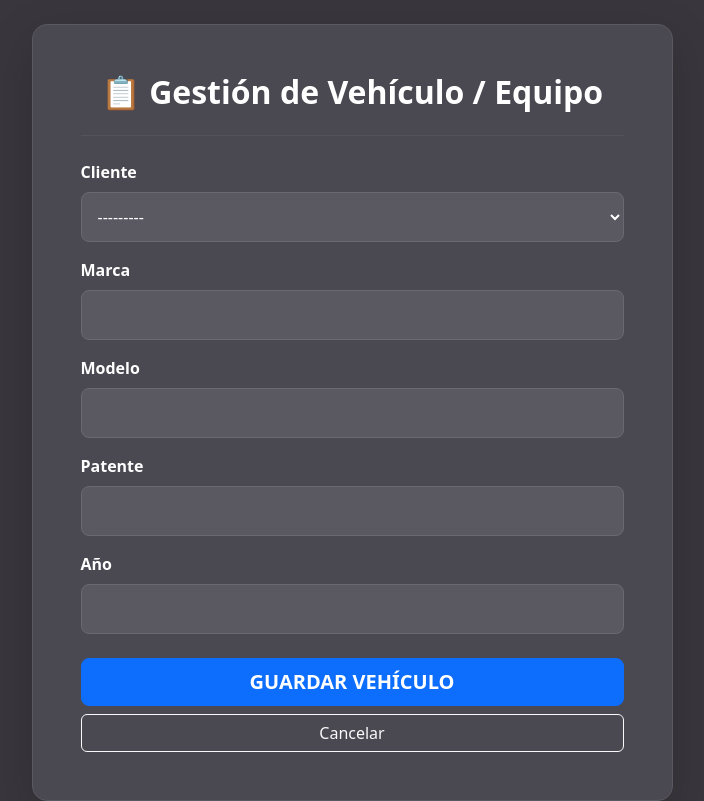
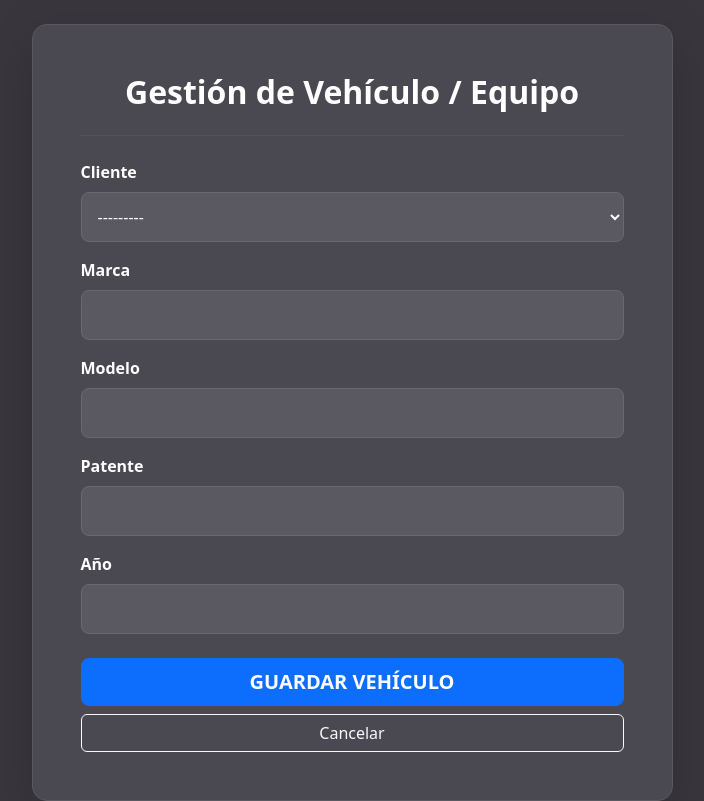
Before and after one commit to Masfos/gestion-cab-systems, a Django app: page /vehiculo/nuevo/ in a window 1280 px wide. Shown: the part 107-908 px from the top of the page, without its empty margins (288-992 px from the left). Run offline with Django 5.2, Linux system fonts and the light colour scheme; the visitor is signed in with stand-in values (Sample User, id 1); data that the repository does not hold is empty.

Commit message:
Ajustes en diseño final de variados menús

```diff
--- a/templates/formulario.html
+++ b/templates/formulario.html
@@ -4,7 +4,7 @@
     <div class="col-md-6">
         <div class="card shadow-lg" style="background-color: #4a4850; border: 1px solid #5a5860; border-radius: 15px; color: white;">
             <div class="card-body p-5">
-                <h2 class="text-center mb-4 fw-bold text-info">✨ {{ titulo }}</h2>
+                <h2 class="text-center mb-4 fw-bold text-info">{{ titulo }}</h2>
                 <hr class="border-secondary mb-4">
 
                 <form method="POST" enctype="multipart/form-data">
--- a/templates/vehiculo_form.html
+++ b/templates/vehiculo_form.html
@@ -4,7 +4,7 @@
     <div class="col-md-7">
         <div class="card shadow-lg" style="background-color: #4a4850; border: 1px solid #5a5860; border-radius: 15px; color: white;">
             <div class="card-body p-5">
-                <h2 class="text-center mb-4 fw-bold">📋 Gestión de Vehículo / Equipo</h2>
+                <h2 class="text-center mb-4 fw-bold">Gestión de Vehículo / Equipo</h2>
                 <hr class="border-secondary mb-4">
 
                 <form method="POST">
```
